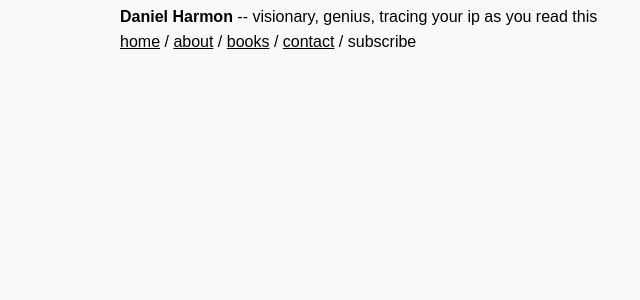
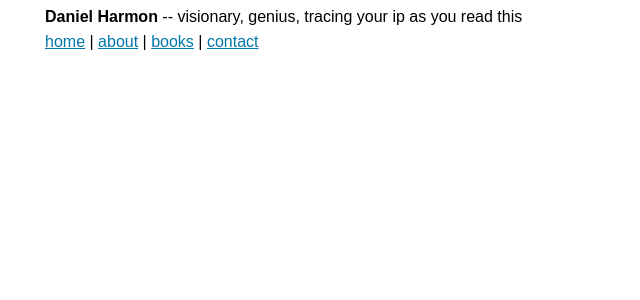
Before and after one commit to Dan-Harmon/Dan-Harmon.github.io, a Jekyll site: the page built from index.html, in a window 1280 px wide. Shown: the top 300 px of the page, without its empty margins (220-860 px from the left). Built offline with Jekyll 4.4.1, drawn with Linux system fonts in a browser that asks for light colours.

Commit message:
styleupdate

```diff
--- a/_layouts/default.html
+++ b/_layouts/default.html
@@ -5,9 +5,9 @@
     <title>{{ page.title }}</title>
     <link rel="stylesheet" href="/styles.css">
     <div><b>Daniel Harmon</b> -- visionary, genius, tracing your ip as you read this</div>
-    <div class="closeness"><a href="/index.html">home</a> / <a href="/about.html">about</a> / <a href="/books.html">books</a> / <a href="/contact.html">contact</a> / <a>subscribe</a></div>
+    <div class="closeness"><a href="/index.html">home</a> | <a href="/about.html">about</a> | <a href="/books.html">books</a> | <a href="/contact.html">contact</a>
   </head>
-  <body class="main" bgColor="F9F9F9">
+  <body class="main">
     {{ content }}
   </body>
 </html>
--- a/styles.css
+++ b/styles.css
@@ -1,7 +1,9 @@
 /* You can add global styles to this file, and also import other style files */
 body {
+  background-color: "#F9F9F9";
   font-family: 'Be Vietnam Pro', sans-serif;
 }
+
 :root {
   --primary-color: #605DC8;
   --secondary-color: #8B89E6;
@@ -9,43 +11,10 @@ body {
   --shadow-color: #E8E8E8;
 }
 
-button.primary {
-  padding: 10px;
-  border: solid 1px var(--primary-color);
-  background: var(--primary-color);
-  color: white;
-  border-radius: 8px;
-}
-
 .main {
-  width: 600px;
+  width: 750px;
   margin-left: auto;
   margin-right: auto;
-}
-
-.title {
-text-decoration: none;
-color: rgb(0, 145, 255);
-}
-
-.blogLink {
-font-size: 18px;
-text-decoration: none;
-color: black
-}
-
-.tag {
-padding-top: 0px;
-margin-top: 0px;
-margin-bottom: 20px;
-color: darkgray;
-font-size: 15px;
-}
-
-.blogTitle {
-font-size: 20px;
-margin-top: 8px;
-margin-bottom: 15px;
 }
 
 .closeness {
@@ -53,18 +22,6 @@ margin-bottom: 15px;
   margin-bottom: 20px;
 }
 
-.boxed-like-a-fish {
-  max-width: 600;
-  word-wrap: break-word;
+a {
+  color: #0077aa;
 }
-
-a {
-  color: black;
-}
-
-.blogTag {
-  padding-top: 0px;
-  margin-top: 0px;
-  margin-bottom: 2px;
-  color: darkgray;
-  }
```
Also changed, not shown: _layouts/post.html (deleted, +0 -8 lines), 1 other file.
